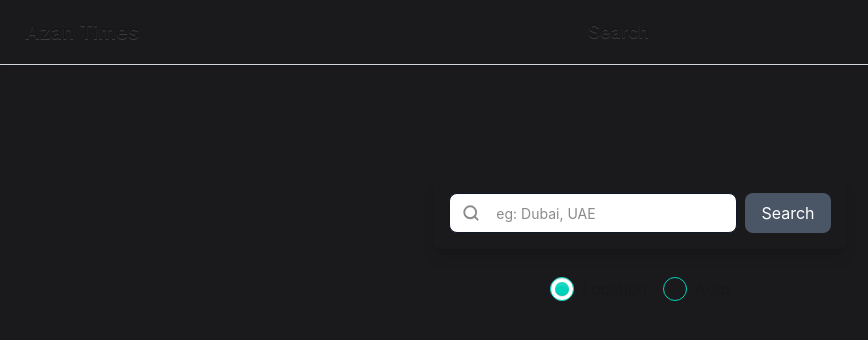
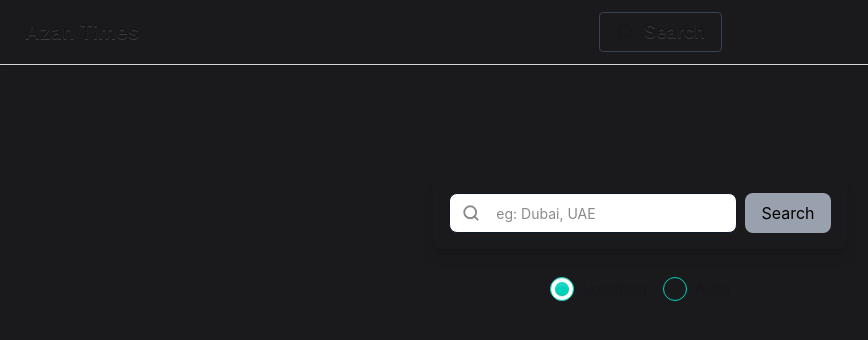
Before and after one commit to salsabeel10/azan-app, a React (Vite) app: page /search in a window 1280 px wide. Shown: the top 340 px of the page, without its empty margins (0-868 px from the left). Built offline with nearby package versions, Linux system fonts and the light colour scheme.

Commit message:
added search icon and enter to search

```diff
--- a/package.json
+++ b/package.json
@@ -10,6 +10,7 @@
     "preview": "vite preview"
   },
   "dependencies": {
+    "@heroicons/react": "^2.2.0",
     "@tailwindcss/vite": "^4.0.3",
     "axios": "^1.7.9",
     "react": "^18.3.1",
--- a/src/components/AutoLocation.jsx
+++ b/src/components/AutoLocation.jsx
@@ -1,7 +1,6 @@
 import React, { useState } from 'react'
 import usePrayerTimeStore from '../store/usePrayerTimeStore'
 import { useNavigate } from 'react-router-dom'
-
 
 const AutoLocation = () => {
   const {
@@ -15,10 +14,10 @@ const AutoLocation = () => {
     fetchType,
     setFetchType,
   } = usePrayerTimeStore()
-  const navigate =useNavigate()
+  const navigate = useNavigate()
 
   const handleSubmit = (e) => {
-    setFetchType("coordinate")
+    setFetchType('coordinate')
     e.preventDefault()
     fetchPrayerTimes(fetchType)
     console.log(prayerTimes)
@@ -76,6 +75,11 @@ const AutoLocation = () => {
               type="search"
               value={longitude}
               onChange={(e) => setLongitude(e.target.value)}
+              onKeyDown={(e) => {
+                if (e.key === 'Enter' && latitude.trim() && longitude.trim()) {
+                  handleSubmit(e)
+                }
+              }}
               required
               placeholder="Longitude"
               className="outline-none px-2"
@@ -83,13 +87,26 @@ const AutoLocation = () => {
           </label>
           <button
             onClick={fetchLocation}
+            onKeyDown={(e) => {
+              if (e.key === 'Enter' && latitude.trim() && longitude.trim()) {
+                handleSubmit(e)
+              }
+            }}
             className="bg-gray-600 text-white px-4 py-2 rounded-lg hover:bg-gray-500 hover:cursor-pointer"
           >
             Fetch
           </button>
           <button
-            onClick={handleSubmit}
-            className="bg-gray-600 text-white px-4 py-2 rounded-lg hover:bg-gray-500 hover:cursor-pointer"
+            onClick={(e) => {
+              if (!latitude.trim() || !longitude.trim()) return // Prevent submission if input is empty
+              handleSubmit(e)
+            }}
+            className={`px-4 py-2 rounded-lg ${
+              latitude.trim() && longitude.trim()
+                ? 'bg-gray-600 text-white hover:bg-gray-500 cursor-pointer'
+                : 'bg-gray-400 text-black cursor-not-allowed'
+            }`}
+            disabled={!latitude.trim() || !longitude.trim()} // Disable button when input is empty
           >
             Search
           </button>
--- a/src/components/InputField.jsx
+++ b/src/components/InputField.jsx
@@ -45,14 +45,27 @@ const InputField = () => {
             type="search"
             value={address}
             onChange={(e) => setAddress(e.target.value)}
-            required
+            onKeyDown={(e) => {
+              if (e.key === 'Enter' && address.trim()) {
+                handleSubmit(e)
+              }
+            }}
             placeholder="eg: Dubai, UAE"
             className="outline-none px-2"
+            required
           />
         </label>
         <button
-          onClick={handleSubmit}
-          className="bg-gray-600 text-white px-4 py-2 rounded-lg hover:bg-gray-500 hover:cursor-pointer"
+          onClick={(e) => {
+            if (!address.trim()) return // Prevent submission if input is empty
+            handleSubmit(e)
+          }}
+          className={`px-4 py-2 rounded-lg ${
+            address.trim()
+              ? 'bg-gray-600 text-white hover:bg-gray-500 cursor-pointer'
+              : 'bg-gray-400 text-black cursor-not-allowed'
+          }`}
+          disabled={!address.trim()} // Disable button when input is empty
         >
           Search
         </button>
--- a/src/components/NavBar.jsx
+++ b/src/components/NavBar.jsx
@@ -2,12 +2,11 @@ import React, { useEffect, useState } from 'react'
 import { formattedDate } from '../store/timeFormat'
 import { Link } from 'react-router-dom'
 import usePrayerTimeStore from '../store/usePrayerTimeStore'
-
-
+import { MagnifyingGlassIcon } from '@heroicons/react/24/solid'
 
 const NavBar = () => {
   const [currentTime, setCurrentTime] = useState('')
-    const {address} =usePrayerTimeStore()
+  const { address } = usePrayerTimeStore()
 
   useEffect(() => {
     // Function to update time every second
@@ -31,11 +30,17 @@ const NavBar = () => {
             <Link to={'/'}>Azan Times</Link>
           </p>
         </div>
-        <div className="flex-1 pr-14">
-          <p className="btn btn-ghost text-lg text-center">
-            <Link to={'/search'}>{address||'Search'}</Link>
+        <div className="flex-1">
+          <p className="btn btn-ghost text-lg text-center border border-gray-700 hover:border-gray-500">
+            <Link to={'/search'}>
+              <span className="flex items-center gap-2">
+                <MagnifyingGlassIcon className="w-5 h-5" />
+                {address || 'Search'}
+              </span>
+            </Link>
           </p>
         </div>
+
         <div className="flex-none">
           <span className="text-sm">{formattedDate}</span>
           <br />
```
Also changed, not shown: 1 other file (tests, documents, lock files or other folders). Lines whose indentation alone changed are shown as unchanged.
